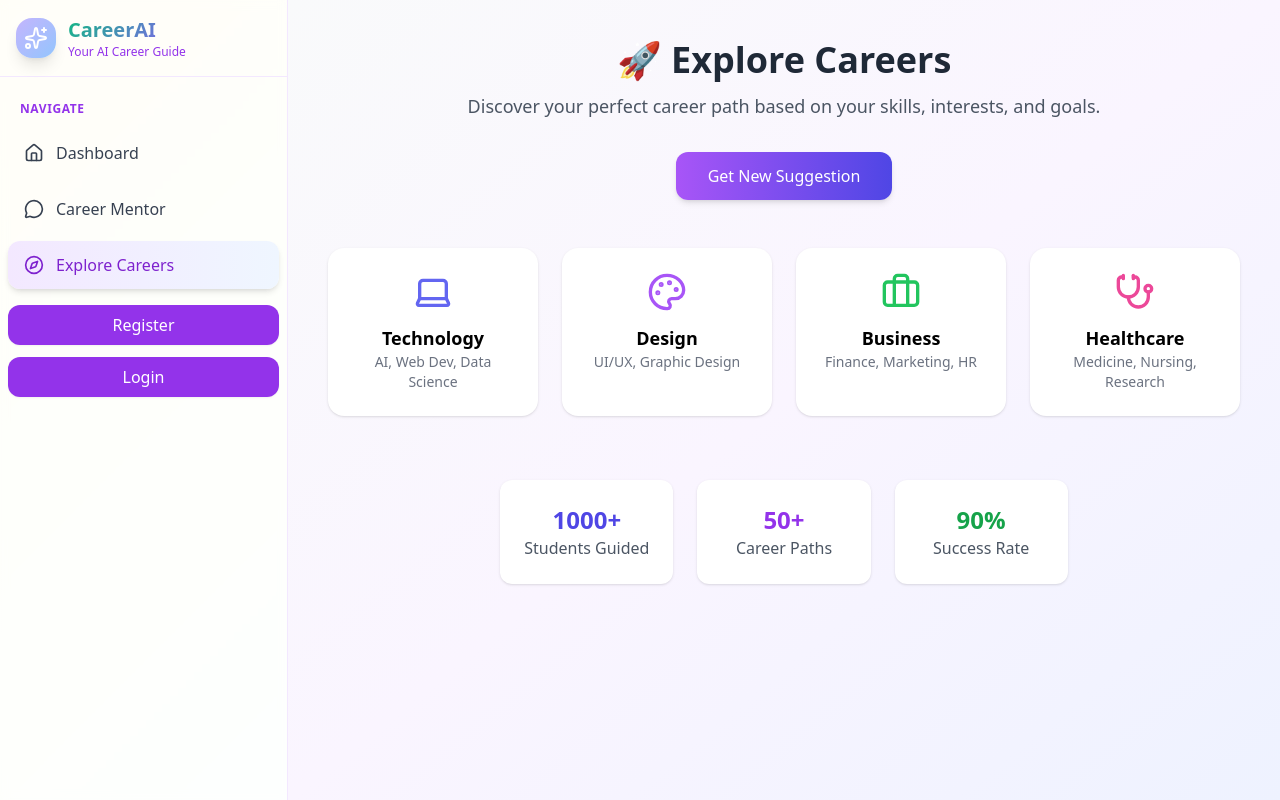
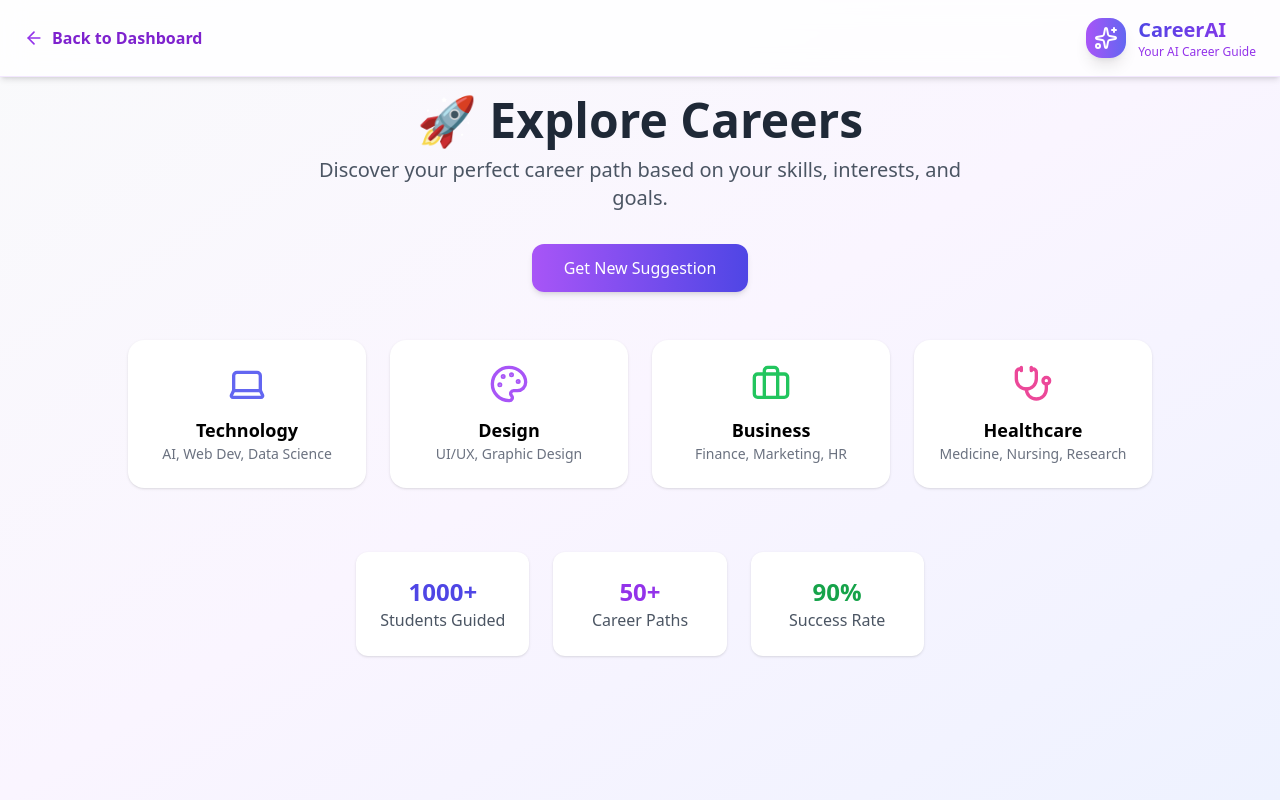
Before and after one commit to Pratibhag30/CareerAi, a React (Vite) app in the folder frontend/: page /recommendations in a window 1280 px wide. Built offline with nearby package versions, Linux system fonts and the light colour scheme.

Commit message:
ui changes

```diff
--- a/frontend/src/Pages/Recommendations.jsx
+++ b/frontend/src/Pages/Recommendations.jsx
@@ -7,6 +7,7 @@ import CareerDetailsModal from "../Components/recommendations/CareerDetailsModal
 import { User } from "../entities/User.js";
 import { useNavigate } from "react-router-dom";
 import { AuthContext } from "../context/authContext.jsx";
+import Navbar from "../Components/ui/navbar.jsx";
 
 
 export default function Recommendations() {
@@ -22,30 +23,6 @@ export default function Recommendations() {
     if (savedShowForm === "true") setShowForm(true);
   }, []);
 
-  // useEffect(() => {
-  //   const fetchUser = async () => {
-  //     try {
-  //       const currentUser = await User.me();
-  //       console.log(currentUser);
-  //       setUser(currentUser); // null if not logged in, object if logged in
-  //     } catch (err) {
-  //       console.error("Error fetching user:", err);
-  //       setUser(null);
-  //     }
-  //   };
-
-  //   fetchUser();
-  // }, []);
-
-
-  //  const handleButtonClick = () => {
-  //   if (user) {
-  //     setShowForm(!showForm); // toggle form
-  //   } else {
-  //     navigate("/login"); // redirect if not logged in
-  //   }
-  // };
-
   const handleButtonClick = () => {
     if (user) {
       const newState = !showForm;
@@ -57,33 +34,41 @@ export default function Recommendations() {
   };
 
  return (
-    <div className="flex flex-col items-center justify-start min-h-screen bg-gradient-to-br from-gray-50 via-purple-50 to-indigo-50 p-10">
+    <div className="min-h-screen bg-gradient-to-br from-gray-50 via-purple-50 to-indigo-50">
 
+      {/* Fixed Navbar */}
+      <Navbar />
+
+      {/* Main content wrapper with top padding for fixed navbar */}
+      <div className="flex flex-col items-center justify-start pt-24 px-6 md:px-10">
+
+        {/* Hero Section */}
         <div className="text-center max-w-2xl">
-        <h1 className="text-4xl font-bold text-gray-800">
+          <h1 className="text-4xl md:text-5xl font-bold text-gray-800">
             🚀 Explore Careers
           </h1>
-        <p className="text-gray-600 mt-3 text-lg">
+          <p className="text-gray-600 mt-3 text-lg md:text-xl">
             Discover your perfect career path based on your skills, interests, and goals.
           </p>
         </div>
 
         {/* Button to show form */}
-      <div className="text-center">
+        <div className="text-center mt-8">
           <button
             onClick={handleButtonClick}
-          className="mt-8 bg-gradient-to-r from-purple-500 to-indigo-600 text-white px-8 py-3 rounded-xl shadow-md hover:scale-105 transition flex items-center gap-2"
+            className="bg-gradient-to-r from-purple-500 to-indigo-600 text-white px-8 py-3 rounded-xl shadow-md hover:scale-105 transition flex items-center gap-2"
           >
             {showForm ? "Hide Form" : "Get New Suggestion"}
           </button>
         </div>
 
-      {/* Show form */}
+        {/* Conditional form or categories + stats */}
         {showForm && user ? (
-        <div className="mt-8">
+          <div className="mt-8 w-full max-w-3xl">
             <ProfileForm2 setRecommendations={setRecommendations} />
           </div>
-      ) : <>
+        ) : (
+          <>
             {/* Categories Grid */}
             <div className="grid grid-cols-1 md:grid-cols-2 lg:grid-cols-4 gap-6 mt-12 w-full max-w-5xl">
               <div className="bg-white p-6 rounded-2xl shadow hover:shadow-lg transition text-center">
@@ -123,10 +108,11 @@ export default function Recommendations() {
                 <p className="text-gray-600">Success Rate</p>
               </div>
             </div>
-      </>}
+          </>
+        )}
 
-      {/* Show recommendations */}
-      <div className="mt-8">
+        {/* Recommendations */}
+        <div className="mt-8 w-full max-w-5xl">
           {recommendations.length > 0 && (
             <>
               <h3 className="text-xl font-semibold mb-4">Top Career Recommendations:</h3>
@@ -134,11 +120,7 @@ export default function Recommendations() {
                 <CareerCard
                   key={index}
                   career={career}
-                onViewDetails={(career) => {
-                  console.log("Clicked Career:", career);
-                  setSelectedCareer(career)
-                }
-                }
+                  onViewDetails={(career) => setSelectedCareer(career)}
                 />
               ))}
             </>
@@ -153,7 +135,7 @@ export default function Recommendations() {
           />
         )}
 
-
+      </div>
     </div>
   );
 }
--- a/frontend/src/main.jsx
+++ b/frontend/src/main.jsx
@@ -24,10 +24,10 @@ root.render(
   <Router>
     <Routes>
       <Route path="/" element={<Layout><Dashboard /></Layout>} />
-      <Route path="/chatbot" element={<Layout><Chatbot /></Layout>} />
+      <Route path="/chatbot" element={<Chatbot />} />
       <Route path="/profile" element={<Layout><Profile /></Layout>} />
       <Route path="/Allcareer" element={<Layout><Allcareer /></Layout>} />
-      <Route path="/recommendations" element={<Layout> <Recommendations/></Layout>} />
+      <Route path="/recommendations" element={<Recommendations/>} />
        <Route path="/register" element={<Register />} />
         <Route path="/login" element={<Login />} />
     </Routes>
```
Lines whose indentation alone changed are shown as unchanged.
